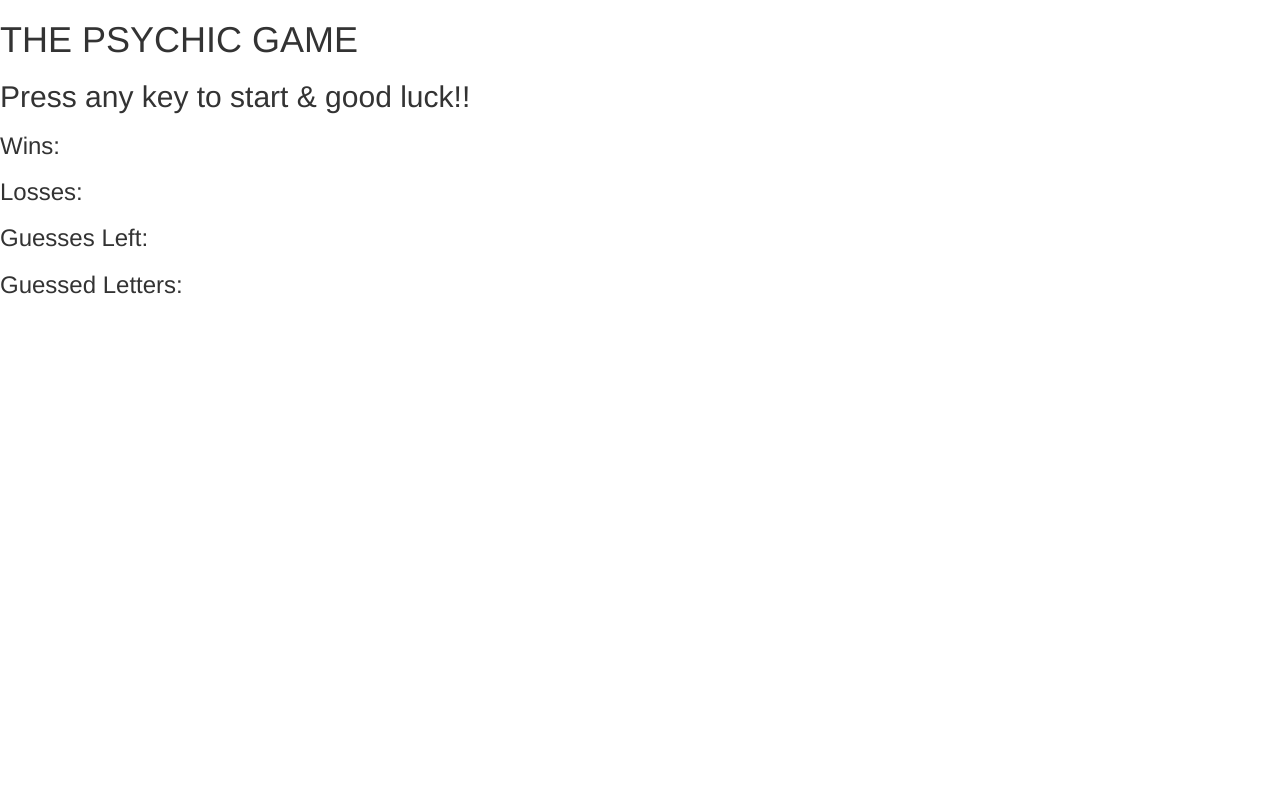
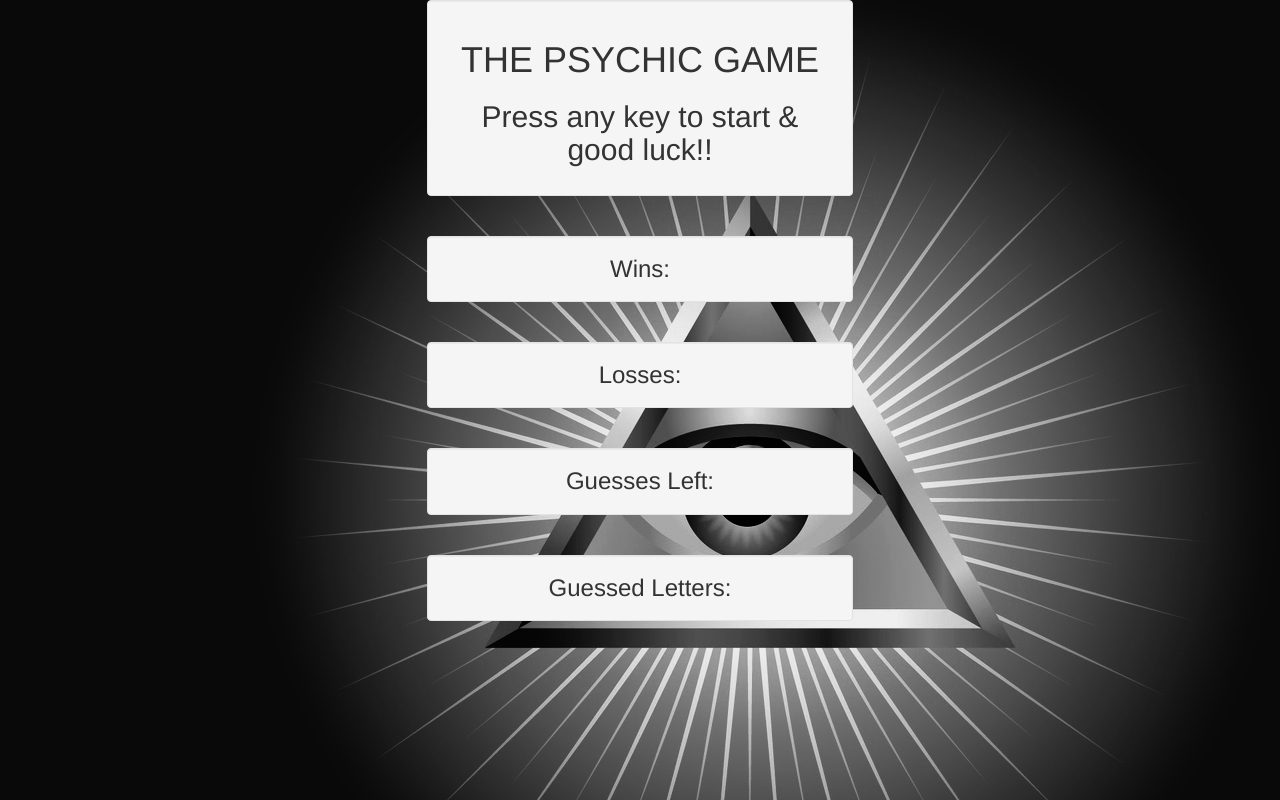
Before and after one commit to gabietaylor/Psychic-Game, a plain HTML site: page index.html in a window 1280 px wide. Drawn offline with nearby package versions, Linux system fonts and the light colour scheme.

Commit message:
updated js so now my wins and losses tally and guessed letters show html updated as well final version

```diff
--- a/assets/javascript/game.js
+++ b/assets/javascript/game.js
@@ -1,7 +1,7 @@
 //What the comp chooses
 var compChoices = ['a', 'b', 'c', 'd', 'e', 'f', 'g', 'h', 'i', 'j', 'k', 'l', 'm', 'n', 'o', 'p', 'q', 'r', 's', 't', 'u', 'v', 'w', 'x', 'y', 'z'];
 
-//What the comp chooses
+//What the user chooses
 var userGuesses = ['a', 'b', 'c', 'd', 'e', 'f', 'g', 'h', 'i', 'j', 'k', 'l', 'm', 'n', 'o', 'p', 'q', 'r', 's', 't', 'u', 'v', 'w', 'x', 'y', 'z'];
 
 //Everything is now user ready to start
@@ -22,10 +22,10 @@ var compGuesses = compChoices[Math.floor(Math.random() * compChoices.length)];
 
 //Logging keys pressed
 guessedLetters.push(userGuesses);
-document.getElementById('guessedLetters').innerHTML = "Guess Letters: " + guessedLetters.entries(': ');
+document.getElementById('guessedLetters').innerHTML = "Guess Letters: " + guessedLetters.join(': ');
 
 //Wins & Losses
-if (userGuesses === compGuesses) {
+if (userGuesses == compGuesses) {
     wins ++;
       }
 if (userGuesses != compGuesses) {
@@ -47,16 +47,15 @@ var reset = function() {
 if (guessesLeft > 0){
             if (userGuesses == compGuesses) {
               //update wins
-                wins++;
                 document.getElementById('wins').innerHTML = "Wins: " + wins;
                 alert("OMG YOU ARE PSYCHIC!! NOW WHAT'S THE LOTTERY NUMBERS?!");
                 reset();
             }
         }else if(guessesLeft == 0){
-            // update losses
-            losses++;
-            document.getElementById('losses').innerHTML = "Losses: " + losses;
-            alert("Sorry but you might want to try again?!");
-            reset();
+              // update losses
+              losses++;
+              document.getElementById('losses').innerHTML = "Losses: " + losses;
+              alert("Sorry but you might want to try again?!");
+              reset();
         }
 };
--- a/index.html
+++ b/index.html
@@ -12,15 +12,17 @@
 
 </head>
 
-<body>
+<body background = "assets/images/allseingeye.jpg" class="text-center"/>
 
+<div class="well col-md-4 col-md-offset-4">
 	<h1>THE PSYCHIC GAME</h1>
 	<h2>Press any key to start & good luck!!</h2>
+</div>
 
-	<h3 id="wins">Wins:</h3>
-	<h3 id="losses">Losses:</h3>
-	<h3 id="guessesLeft">Guesses Left:</h3>
-	<h3 id="guessedLetters">Guessed Letters:</h3>
+	<h3 id="wins" class="well col-md-4 col-md-offset-4">Wins:</h3>
+	<h3 id="losses" class="well col-md-4 col-md-offset-4">Losses:</h3>
+	<h3 id="guessesLeft" class="well col-md-4 col-md-offset-4">Guesses Left:</h3>
+	<h3 id="guessedLetters" class="well col-md-4 col-md-offset-4">Guessed Letters:</h3>
 
 </div>
 </body>
```
